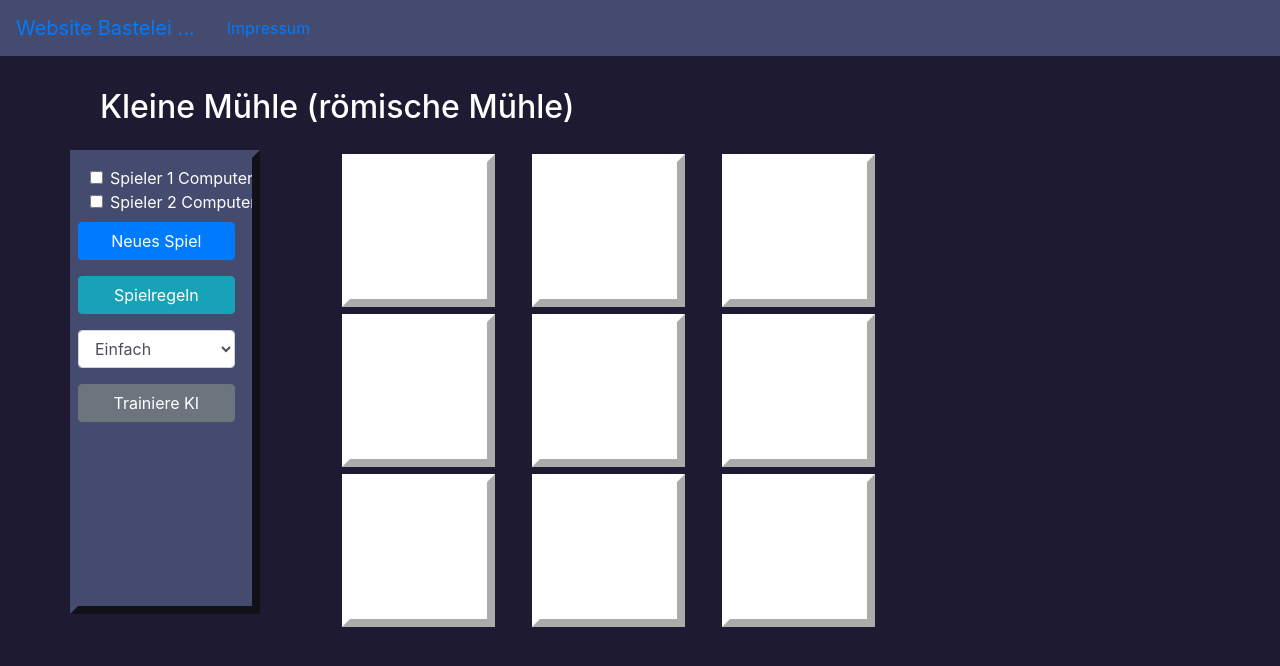
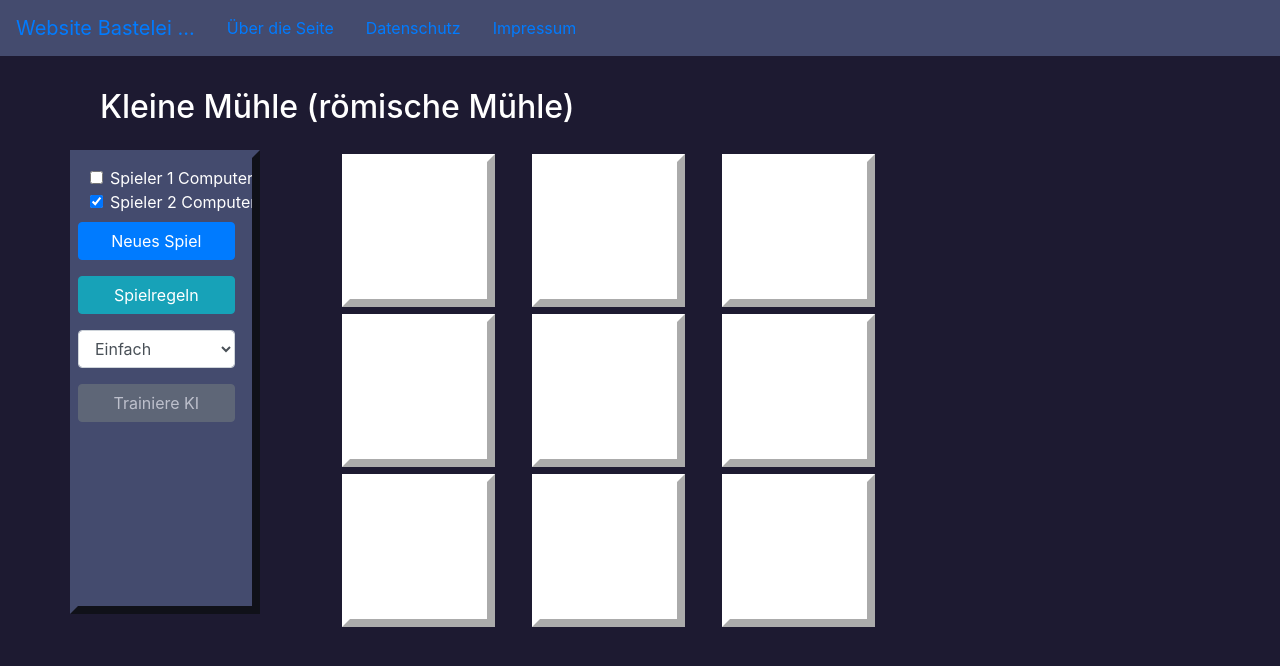
Before and after one commit to MimirsSource/blog-and-games, a React (Create React App) app: page / in a window 1280 px wide. Shown: the top 666 px of the page. Built offline with nearby package versions, Linux system fonts and the light colour scheme.

Commit message:
links for texts, deactivate ai training

```diff
--- a/src/Games/Mola.tsx
+++ b/src/Games/Mola.tsx
@@ -5,7 +5,7 @@ import { Container, Row, Col, Input, Button, Modal,
 import { MolaGame } from "./Mola/mola.game";
 import MolaState from "./Mola/mola.state";
 import { allStonesSet } from "./Mola/mola.rules";
-import { HumanPlayer } from "./Mola/mola.player";
+import { HumanPlayer, AIPlayer } from "./Mola/mola.player";
 import { InformationModal } from "../Dialogs/Information.modal";
 
 /**
@@ -32,6 +32,8 @@ interface IProps {
 interface IState {
     gameState: MolaState;
     showDescription: boolean;
+    playerOneAI: boolean;
+    playerTwoAI: boolean;
 }
 
 export class Mola extends React.Component<IProps, IState> {
@@ -41,7 +43,12 @@ export class Mola extends React.Component<IProps, IState> {
 
     constructor(props: any) {
         super(props);
-        this.state = { gameState: MolaState.getInitialState(), showDescription: false }
+        this.state = {
+            gameState: MolaState.getInitialState(),
+            showDescription: false,
+            playerOneAI: false,
+            playerTwoAI: true
+         }
     }
 
     handleUpdate(gameState: MolaState) {
@@ -50,10 +57,12 @@ export class Mola extends React.Component<IProps, IState> {
     }
 
     handleChangeOne(event: React.ChangeEvent<HTMLInputElement>) {
+        this.setState({playerOneAI: event.target.checked});
         this.game.setHumanPlayerOne(!event.target.checked);
     }
 
     handleChangeTwo(event: React.ChangeEvent<HTMLInputElement>) {
+        this.setState({playerTwoAI: event.target.checked});
         this.game.setHumanPlayerTwo(!event.target.checked);
     }
 
@@ -99,12 +108,16 @@ export class Mola extends React.Component<IProps, IState> {
                     <Col sm="12" md="2" className="controlPanel" >
                         <Row>
                             <Col sm="12" className="checkInput">
-                                <Input type="checkbox" onChange={(event) => this.handleChangeOne(event)} /> Spieler 1 Computer
+                                <Input type="checkbox" onChange={(event) => this.handleChangeOne(event)}
+                                checked={this.state.playerOneAI}
+                                disabled={this.game.gameState.running} /> Spieler 1 Computer
                             </Col>
                         </Row>
                         <Row>
                             <Col sm="12" className="checkInput">
-                                <Input type="checkbox" onChange={(event) => this.handleChangeTwo(event)} /> Spieler 2 Computer
+                                <Input type="checkbox" onChange={(event) => this.handleChangeTwo(event)}
+                                checked={this.state.playerTwoAI}
+                                disabled={this.game.gameState.running} /> Spieler 2 Computer
                             </Col>
                         </Row>
                         {!this.game.gameState.running &&
@@ -147,6 +160,7 @@ export class Mola extends React.Component<IProps, IState> {
                         <Row>
                             <Col sm="12" className="controlButton">
                                 <Button color="secondary"
+                                    disabled={!(this.state.playerOneAI && this.state.playerTwoAI)}
                                     onClick={() => this.game.trainAI((gameState: MolaState) => this.handleUpdate(gameState), 1000)}>
                                     Trainiere KI</Button>
                             </Col>
--- a/src/Games/Mola/mola.game.ts
+++ b/src/Games/Mola/mola.game.ts
@@ -16,7 +16,7 @@ export class MolaGame {
     private trainingGamesRemaining: number = 0;
     private intervalId: any;
     private playerOneAI: boolean = false;
-    private playerTwoAI: boolean = false;
+    private playerTwoAI: boolean = true;
 
     gameState: GameState = {running: false, currentPlayer: this.playerSetup(), currentState: MolaState.getInitialState()};
 
--- a/src/Navigation/Navigation.tsx
+++ b/src/Navigation/Navigation.tsx
@@ -5,6 +5,8 @@ import { InformationModal } from "../Dialogs/Information.modal";
 
 interface IState {
     showImpressum: boolean;
+    showDsgvo: boolean;
+    showAbout: boolean;
 }
 
 interface IProps {
@@ -15,11 +17,23 @@ export class Navigation extends React.Component<IProps, IState> {
 
     constructor(props: any) {
         super(props);
-        this.state = { showImpressum: false };
+        this.state = {
+            showImpressum: false,
+            showDsgvo: false,
+            showAbout: false
+         };
     }
 
     toggleImpressum(): void {
         this.setState({ showImpressum: !this.state.showImpressum });
+    }
+
+    toggleDsgvo(): void {
+        this.setState({ showDsgvo: !this.state.showDsgvo });
+    }
+
+    toggleAbout(): void {
+        this.setState({ showAbout: !this.state.showAbout });
     }
 
     render() {
@@ -34,6 +48,12 @@ export class Navigation extends React.Component<IProps, IState> {
                         <NavItem>
                             <NavLink>Blog</NavLink>
                         </NavItem>*/}
+                        <NavItem>
+                            <NavLink onClick={() => this.toggleAbout()}>Über die Seite</NavLink>
+                        </NavItem>
+                        <NavItem>
+                            <NavLink onClick={() => this.toggleDsgvo()}>Datenschutz</NavLink>
+                        </NavItem>
                         <NavItem>
                             <NavLink onClick={() => this.toggleImpressum()}>Impressum</NavLink>
                         </NavItem>
@@ -50,6 +70,28 @@ export class Navigation extends React.Component<IProps, IState> {
                         voluptate velit esse cillum dolore eu fugiat nulla pariatur. Excepteur sint occaecat cupidatat non proident,
                         sunt in culpa qui officia deserunt mollit anim id est laborum.</p>
                 </InformationModal>
+                <InformationModal
+                    open={this.state.showDsgvo}
+                    toggle={() => this.toggleDsgvo()}
+                    headline="Datenschutz">
+                        <p>Lorem ipsum dolor sit amet, consectetur adipisicing elit, sed do eiusmod tempor incididunt ut labore et dolore magna aliqua. Ut enim ad minim veniam,
+                        quis nostrud exercitation ullamco laboris nisi ut aliquip ex ea commodo consequat.</p>
+
+                        <p>Duis aute irure dolor in reprehenderit in
+                        voluptate velit esse cillum dolore eu fugiat nulla pariatur. Excepteur sint occaecat cupidatat non proident,
+                        sunt in culpa qui officia deserunt mollit anim id est laborum.</p>
+                </InformationModal>
+                <InformationModal
+                    open={this.state.showAbout}
+                    toggle={() => this.toggleAbout()}
+                    headline="Über die Seite">
+                        <p>Lorem ipsum dolor sit amet, consectetur adipisicing elit, sed do eiusmod tempor incididunt ut labore et dolore magna aliqua. Ut enim ad minim veniam,
+                        quis nostrud exercitation ullamco laboris nisi ut aliquip ex ea commodo consequat.</p>
+
+                        <p>Duis aute irure dolor in reprehenderit in
+                        voluptate velit esse cillum dolore eu fugiat nulla pariatur. Excepteur sint occaecat cupidatat non proident,
+                        sunt in culpa qui officia deserunt mollit anim id est laborum.</p>
+                </InformationModal>
             </Navbar>)
     }
 }
```
